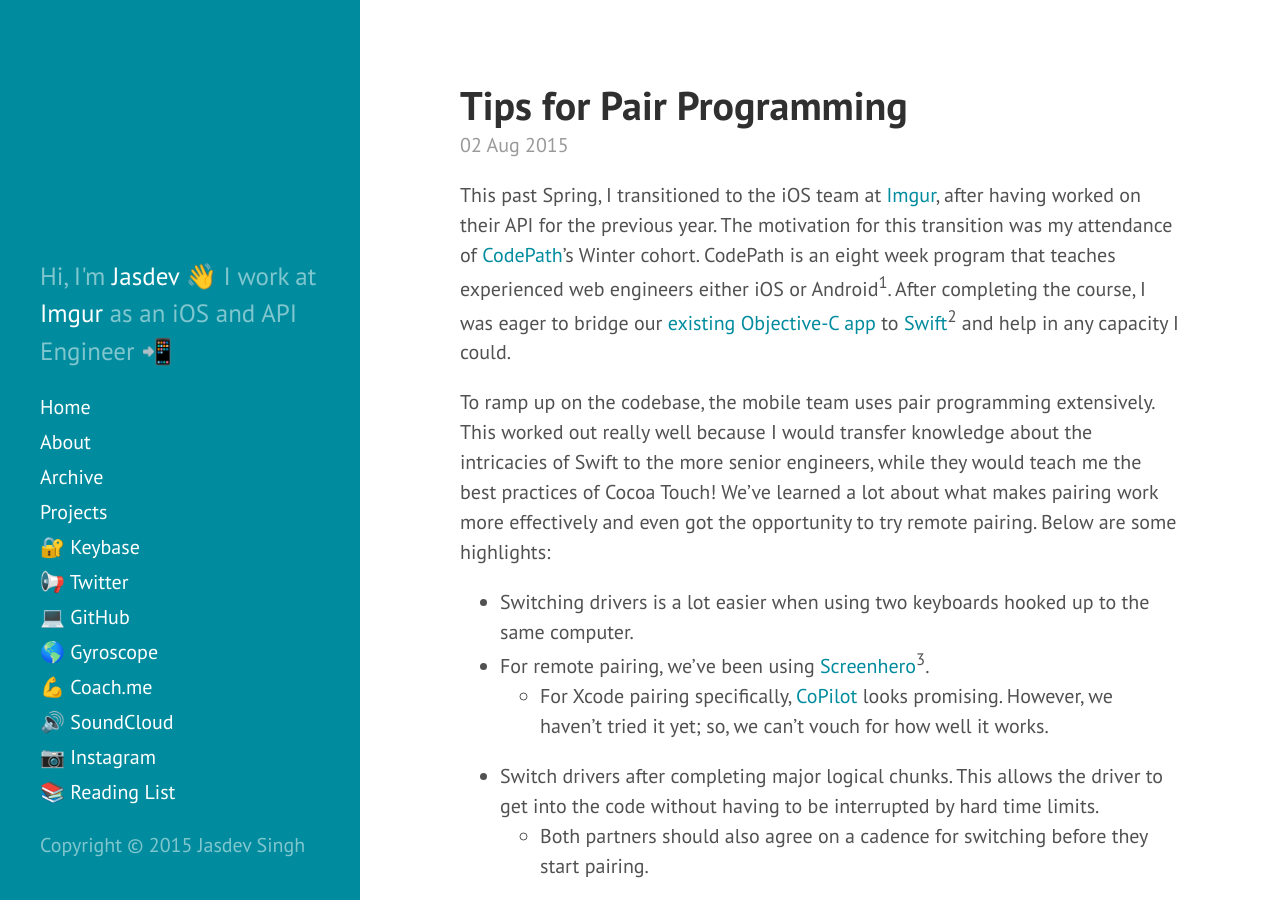
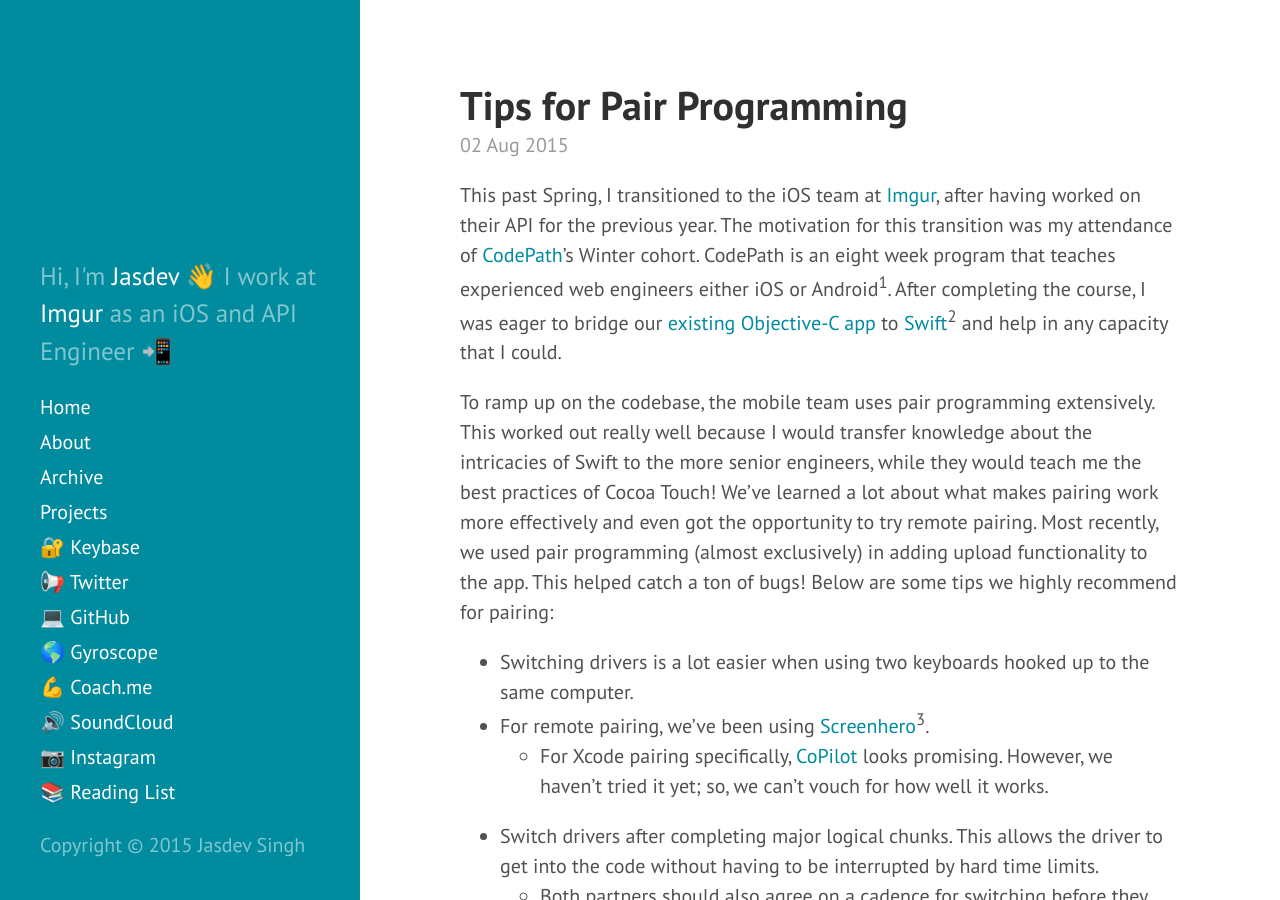
Before and after one commit to rvsrvs/jasdev.github.io, a Jekyll site: the page built from _posts/2015-08-02-tips-for-pair-programming.md, in a window 1280 px wide and 900 px high. Built offline with Jekyll 4.4.1, drawn with Linux system fonts in a browser that asks for light colours; Markdown is read by kramdown in place of the engine named in the settings.

Commit message:
Adding an example

```diff
--- a/_posts/2015-08-02-tips-for-pair-programming.md
+++ b/_posts/2015-08-02-tips-for-pair-programming.md
@@ -4,9 +4,9 @@
 permalink: tips-for-pair-programming
 ---
 
-This past Spring, I transitioned to the iOS team at [Imgur](http://imgur.com), after having worked on their API for the previous year. The motivation for this transition was my attendance of [CodePath](https://codepath.com)'s Winter cohort. CodePath is an eight week program that teaches experienced web engineers either iOS or Android<sup>1</sup>. After completing the course, I was eager to bridge our [existing Objective-C app](https://itunes.apple.com/us/app/imgur/id639881495?mt=8) to [Swift](https://developer.apple.com/swift/)<sup>2</sup> and help in any capacity I could.
+This past Spring, I transitioned to the iOS team at [Imgur](http://imgur.com), after having worked on their API for the previous year. The motivation for this transition was my attendance of [CodePath](https://codepath.com)'s Winter cohort. CodePath is an eight week program that teaches experienced web engineers either iOS or Android<sup>1</sup>. After completing the course, I was eager to bridge our [existing Objective-C app](https://itunes.apple.com/us/app/imgur/id639881495?mt=8) to [Swift](https://developer.apple.com/swift/)<sup>2</sup> and help in any capacity that I could.
 
-To ramp up on the codebase, the mobile team uses pair programming extensively. This worked out really well because I would transfer knowledge about the intricacies of Swift to the more senior engineers, while they would teach me the best practices of Cocoa Touch! We've learned a lot about what makes pairing work more effectively and even got the opportunity to try remote pairing. Below are some highlights:
+To ramp up on the codebase, the mobile team uses pair programming extensively. This worked out really well because I would transfer knowledge about the intricacies of Swift to the more senior engineers, while they would teach me the best practices of Cocoa Touch! We've learned a lot about what makes pairing work more effectively and even got the opportunity to try remote pairing. Most recently, we used pair programming (almost exclusively) in adding upload functionality to the app. This helped catch a ton of bugs! Below are some tips we highly recommend for pairing:
 
 - Switching drivers is a lot easier when using two keyboards hooked up to the same computer.
 - For remote pairing, we've been using [Screenhero](https://screenhero.com)<sup>3</sup>.
```
